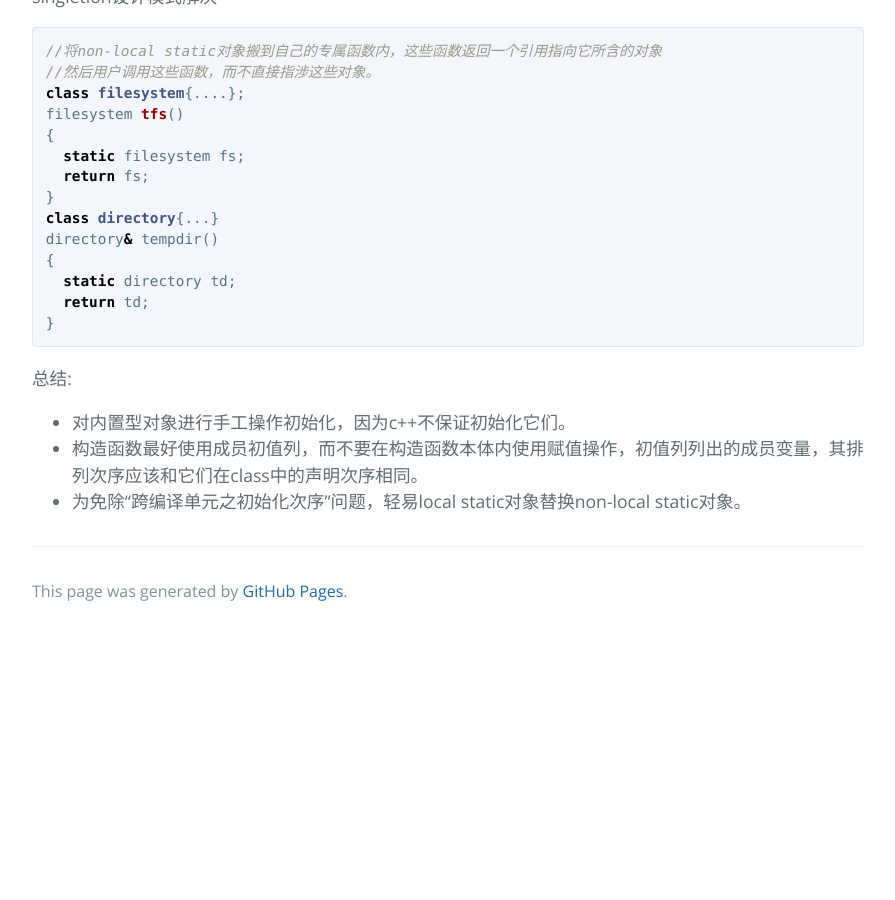
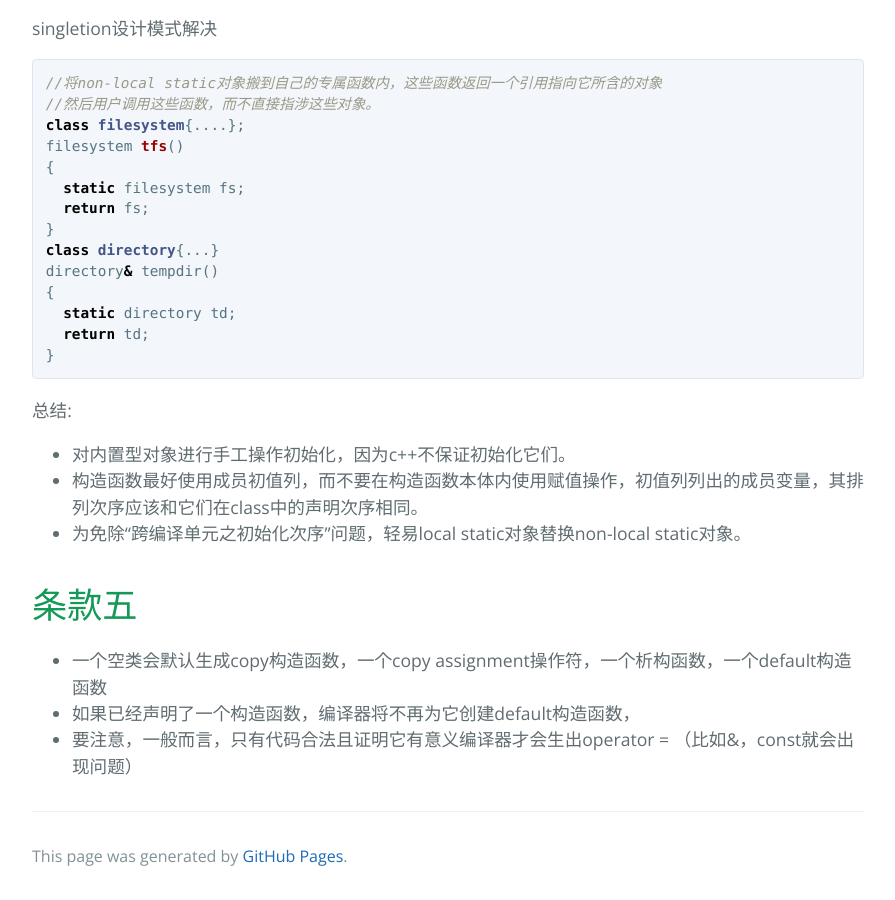
Before and after one commit to cuiyixiao/cuiyixiao.github.io, a Jekyll site: the page built from _posts/2017-12-19-effectivec++.md, in a window 1280 px wide and 900 px high, scrolled down 2842 px. Shown: the whole window, without its empty margins (192-1087 px from the left). Built offline with Jekyll 4.4.1, drawn with Linux system fonts in a browser that asks for light colours; our own code applies the rules of GitHub Pages for plain Markdown files; before the commit the page ends 3477 px from its top, so only the background shows below that.

Commit message:
Update 2017-12-19-effectivec++.md

```diff
--- a/_posts/2017-12-19-effectivec++.md
+++ b/_posts/2017-12-19-effectivec++.md
@@ -45,6 +45,7 @@ std::vector<int>::const_iterator //修饰的是迭代器的指向物，等同于
 - 将某些声明为const可帮助编译器侦测出错误的用法，const可被施加于任何作用域内的对象，函数参数，函数返回类型，成员函数本体。
 - 编译器强制实施bitwise constness,但你编写程序时应该使用“概念上的常量性”。
 - 当const和non-const成员函数有着实质等价的实现时，令non-const版本调用const版本可避免代码重复。
+
 ##### 条款四，确定对象被使用前已先被初始化
 
 - 对于无任何成员的内置类型，进行手工初始化。
@@ -115,3 +116,8 @@ directory& tempdir()
 - 对内置型对象进行手工操作初始化，因为c++不保证初始化它们。
 - 构造函数最好使用成员初值列，而不要在构造函数本体内使用赋值操作，初值列列出的成员变量，其排列次序应该和它们在class中的声明次序相同。
 - 为免除“跨编译单元之初始化次序”问题，轻易local static对象替换non-local static对象。
+
+# 条款五
+- 一个空类会默认生成copy构造函数，一个copy assignment操作符，一个析构函数，一个default构造函数
+- 如果已经声明了一个构造函数，编译器将不再为它创建default构造函数，
+- 要注意，一般而言，只有代码合法且证明它有意义编译器才会生出operator = （比如&，const就会出现问题）
```
